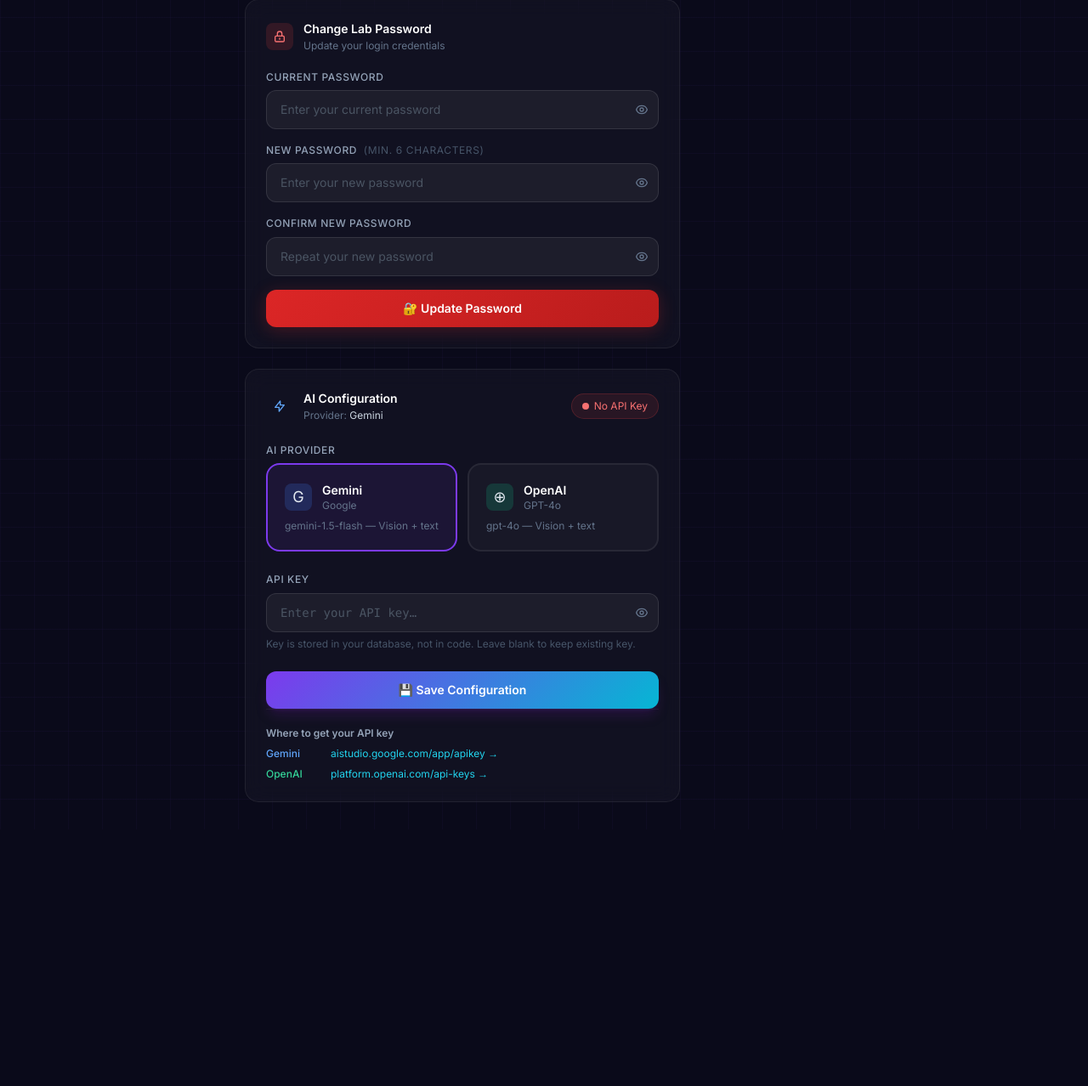
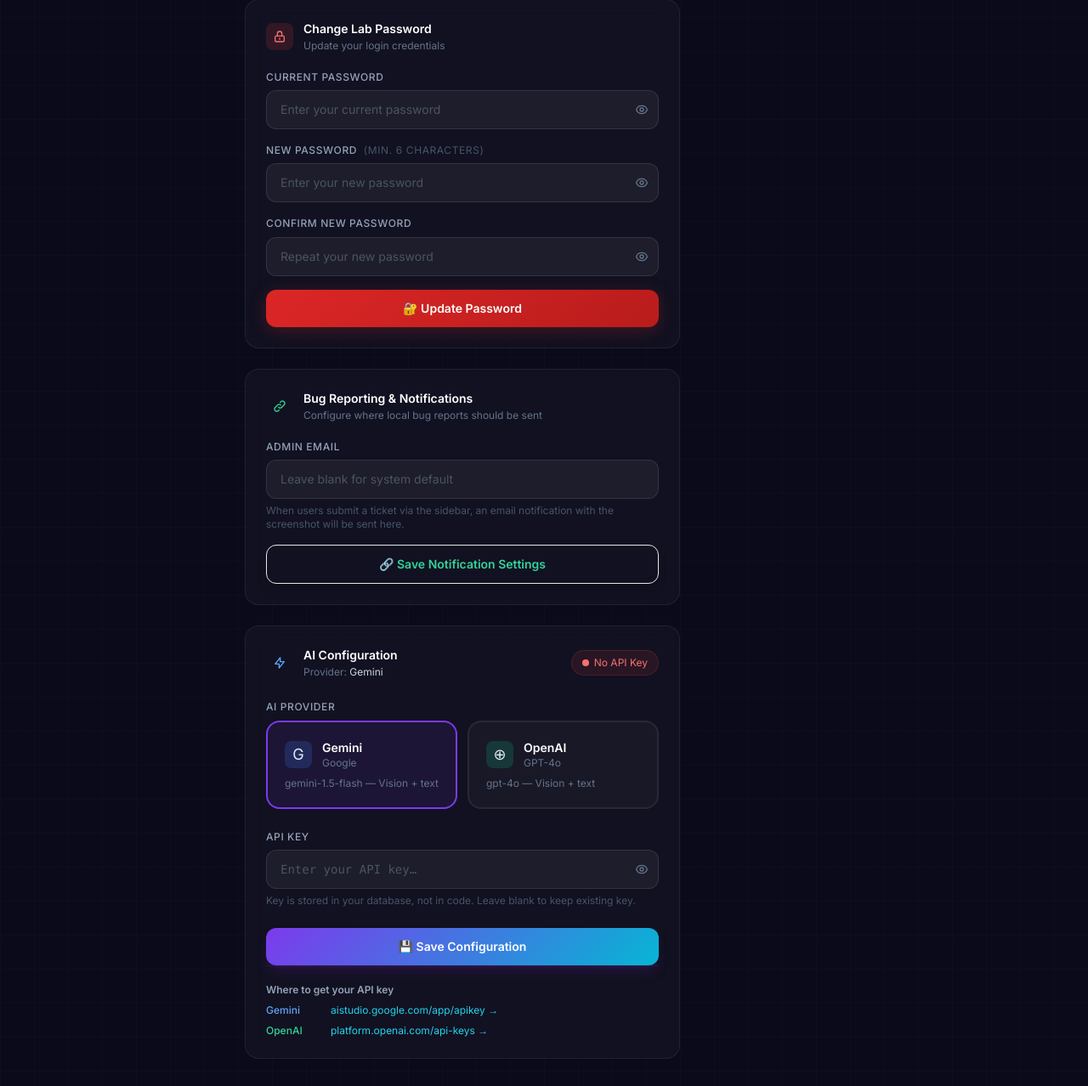
Before and after one commit to Philusha1983/diy-inventory, a PHP site: page /settings.php in a window 1280 px wide. Shown: the part 1020-2298 px from the top of the page at 85% size. Before the commit the page ends 1964 px from the top, so only its background shows below. Run offline with PHP 8.4, Linux system fonts and the light colour scheme; the visitor is signed in with stand-in values (Sample User, id 1); data comes from the database, SQL or seed files in the repository; some libraries are stand-ins or nearby versions.

Commit message:
refactor: replace html2canvas with html-to-image and update bug reporter modal layout

```diff
--- a/includes/bug_reporter.php
+++ b/includes/bug_reporter.php
@@ -1,81 +1,102 @@
 <!-- ── Floating Bug Reporter ─────────────────────────────────────────────── -->
-<script src="https://cdnjs.cloudflare.com/ajax/libs/html2canvas/1.4.1/html2canvas.min.js"></script>
+<script src="https://cdnjs.cloudflare.com/ajax/libs/html-to-image/1.11.11/html-to-image.min.js"></script>
 
 <!-- Floating Button removed, now integrated into sidebar -->
 
 <!-- Modal -->
-<div id="bug-modal" class="fixed inset-0 bg-black/80 hidden flex-col items-center justify-center p-4 backdrop-blur-sm" style="z-index: 9999;">
-  <div class="border border-purple-500/30 rounded-2xl w-full max-w-4xl flex flex-col max-h-[90vh] shadow-2xl overflow-hidden" style="background-color: #0f0f1e;">
+<div id="bug-modal" class="fixed inset-0 bg-black/80 hidden items-center justify-center p-4 sm:p-10 backdrop-blur-sm"
+  style="z-index: 9999;">
+  <div
+    class="border border-purple-500/30 rounded-2xl w-full max-w-4xl max-h-[90vh] shadow-2xl overflow-hidden grid grid-rows-[auto_minmax(0,1fr)_auto]"
+    style="background-color: #0f0f1e;">
 
     <!-- Header -->
     <div class="px-6 py-4 border-b border-white/10 flex justify-between items-center bg-white/5">
       <h3 class="font-semibold text-white text-lg flex items-center gap-2">
         <svg class="w-5 h-5 text-purple-400" fill="none" viewBox="0 0 24 24" stroke="currentColor">
-          <path stroke-linecap="round" stroke-linejoin="round" stroke-width="2" d="M12 9v2m0 4h.01m-6.938 4h13.856c1.54 0 2.502-1.667 1.732-3L13.732 4c-.77-1.333-2.694-1.333-3.464 0L3.34 16c-.77 1.333.192 3 1.732 3z"/>
+          <path stroke-linecap="round" stroke-linejoin="round" stroke-width="2"
+            d="M12 9v2m0 4h.01m-6.938 4h13.856c1.54 0 2.502-1.667 1.732-3L13.732 4c-.77-1.333-2.694-1.333-3.464 0L3.34 16c-.77 1.333.192 3 1.732 3z" />
         </svg>
         Report a Bug
       </h3>
       <button onclick="closeBugReporter()" class="text-slate-400 hover:text-white transition-colors">
-        <svg class="w-6 h-6" fill="none" viewBox="0 0 24 24" stroke="currentColor"><path stroke-linecap="round" stroke-linejoin="round" stroke-width="2" d="M6 18L18 6M6 6l12 12"/></svg>
+        <svg class="w-6 h-6" fill="none" viewBox="0 0 24 24" stroke="currentColor">
+          <path stroke-linecap="round" stroke-linejoin="round" stroke-width="2" d="M6 18L18 6M6 6l12 12" />
+        </svg>
       </button>
     </div>
 
     <!-- Body -->
-    <div class="flex-1 overflow-y-auto p-4 sm:p-6 flex flex-col lg:flex-row gap-5 sm:gap-6">
+    <div class="overflow-y-auto p-4 sm:p-6 flex flex-col lg:flex-row gap-5 sm:gap-6">
 
       <!-- Form Side -->
       <div class="flex-1 flex flex-col gap-4">
         <div>
-          <label class="block text-sm font-medium text-slate-300 mb-1">Description <span class="text-red-400">*</span></label>
-          <textarea id="bug-desc" rows="4" class="w-full bg-black/20 border border-white/10 rounded-xl px-4 py-3 text-sm text-white placeholder-slate-500 focus:border-purple-500/50 focus:ring-1 focus:ring-purple-500/50 outline-none transition-all" placeholder="What went wrong? Please be descriptive..."></textarea>
+          <label class="block text-sm font-medium text-slate-300 mb-1">Description <span
+              class="text-red-400">*</span></label>
+          <textarea id="bug-desc" rows="4"
+            class="w-full bg-black/20 border border-white/10 rounded-xl px-4 py-3 text-sm text-white placeholder-slate-500 focus:border-purple-500/50 focus:ring-1 focus:ring-purple-500/50 outline-none transition-all"
+            placeholder="What went wrong? Please be descriptive..."></textarea>
         </div>
 
-        <div>
-          <label class="block text-sm font-medium text-slate-300 mb-1">Destination</label>
-          <select id="bug-dest" class="w-full bg-black/20 border border-white/10 rounded-xl px-4 py-3 text-sm text-white outline-none">
-            <option value="admin">Admin (Local System)</option>
-            <option value="github">GitHub Repository</option>
-          </select>
-        </div>
 
         <div>
-          <label class="block text-sm font-medium text-slate-300 mb-1">Your Email <span class="text-slate-500 font-normal">(optional)</span></label>
-          <input type="email" id="bug-email" class="w-full bg-black/20 border border-white/10 rounded-xl px-4 py-3 text-sm text-white placeholder-slate-500 outline-none" placeholder="you@example.com">
+          <label class="block text-sm font-medium text-slate-300 mb-1">Your Email <span
+              class="text-slate-500 font-normal">(optional)</span></label>
+          <input type="email" id="bug-email"
+            class="w-full bg-black/20 border border-white/10 rounded-xl px-4 py-3 text-sm text-white placeholder-slate-500 outline-none"
+            placeholder="you@example.com">
         </div>
       </div>
 
       <!-- Screenshot Side -->
       <div class="flex-1 flex flex-col gap-2">
         <div class="flex justify-between items-center">
-          <label class="block text-sm font-medium text-slate-300">Screenshot <span class="text-slate-500 font-normal">(optional)</span></label>
+          <label class="block text-sm font-medium text-slate-300">Screenshot <span
+              class="text-slate-500 font-normal">(optional)</span></label>
           <div id="screenshot-actions" class="flex gap-2 hidden">
-            <button onclick="clearCanvas()" class="text-xs text-slate-400 hover:text-white px-2 py-1 rounded bg-white/5 hover:bg-white/10 transition-colors">Clear Drawing</button>
-            <button onclick="takeScreenshot()" class="text-xs text-purple-400 hover:text-purple-300 px-2 py-1 rounded bg-purple-500/10 hover:bg-purple-500/20 transition-colors">Retake</button>
-            <button onclick="removeScreenshot()" class="text-xs text-red-400 hover:text-red-300 px-2 py-1 rounded bg-red-500/10 hover:bg-red-500/20 transition-colors">Remove</button>
+            <button onclick="clearCanvas()"
+              class="text-xs text-slate-400 hover:text-white px-2 py-1 rounded bg-white/5 hover:bg-white/10 transition-colors">Clear
+              Drawing</button>
+            <button onclick="takeScreenshot()"
+              class="text-xs text-purple-400 hover:text-purple-300 px-2 py-1 rounded bg-purple-500/10 hover:bg-purple-500/20 transition-colors">Retake</button>
+            <button onclick="removeScreenshot()"
+              class="text-xs text-red-400 hover:text-red-300 px-2 py-1 rounded bg-red-500/10 hover:bg-red-500/20 transition-colors">Remove</button>
           </div>
         </div>
-        <div id="canvas-container" class="relative w-full min-h-[200px] sm:min-h-[280px] bg-black/40 border border-white/10 rounded-xl overflow-hidden flex flex-col items-center justify-center">
+        <div id="canvas-container"
+          class="relative w-full min-h-[200px] sm:min-h-[280px] max-h-[50vh] bg-black/40 border border-white/10 rounded-xl overflow-y-auto overflow-x-hidden flex flex-col items-center">
 
           <!-- Empty State -->
-          <div id="screenshot-empty" class="flex flex-col items-center text-center p-6">
+          <div id="screenshot-empty" class="flex flex-col items-center text-center p-6 m-auto">
             <svg class="w-10 h-10 text-slate-600 mb-3" fill="none" viewBox="0 0 24 24" stroke="currentColor">
-              <path stroke-linecap="round" stroke-linejoin="round" stroke-width="1.5" d="M3 9a2 2 0 012-2h.93a2 2 0 001.664-.89l.812-1.22A2 2 0 0110.07 4h3.86a2 2 0 011.664.89l.812 1.22A2 2 0 0018.07 7H19a2 2 0 012 2v9a2 2 0 01-2 2H5a2 2 0 01-2-2V9z" />
-              <path stroke-linecap="round" stroke-linejoin="round" stroke-width="1.5" d="M15 13a3 3 0 11-6 0 3 3 0 016 0z" />
+              <path stroke-linecap="round" stroke-linejoin="round" stroke-width="1.5"
+                d="M3 9a2 2 0 012-2h.93a2 2 0 001.664-.89l.812-1.22A2 2 0 0110.07 4h3.86a2 2 0 011.664.89l.812 1.22A2 2 0 0018.07 7H19a2 2 0 012 2v9a2 2 0 01-2 2H5a2 2 0 01-2-2V9z" />
+              <path stroke-linecap="round" stroke-linejoin="round" stroke-width="1.5"
+                d="M15 13a3 3 0 11-6 0 3 3 0 016 0z" />
             </svg>
             <p class="text-sm text-slate-400 mb-3">A screenshot helps us understand the issue better.</p>
-            <button type="button" onclick="takeScreenshot()" class="btn-secondary px-4 py-2 rounded-xl text-sm font-medium transition-colors border border-purple-500/30 text-purple-300 hover:bg-purple-500/10">
+            <button type="button" onclick="takeScreenshot()"
+              class="btn-secondary px-4 py-2 rounded-xl text-sm font-medium transition-colors border border-purple-500/30 text-purple-300 hover:bg-purple-500/10">
               📸 Take a Screenshot
             </button>
           </div>
 
           <!-- Loading State -->
-          <div id="screenshot-loading" class="text-slate-500 text-sm flex-col items-center hidden">
-            <svg class="animate-spin h-6 w-6 text-purple-500 mb-2" xmlns="http://www.w3.org/2000/svg" fill="none" viewBox="0 0 24 24"><circle class="opacity-25" cx="12" cy="12" r="10" stroke="currentColor" stroke-width="4"></circle><path class="opacity-75" fill="currentColor" d="M4 12a8 8 0 018-8V0C5.373 0 0 5.373 0 12h4zm2 5.291A7.962 7.962 0 014 12H0c0 3.042 1.135 5.824 3 7.938l3-2.647z"></path></svg>
+          <div id="screenshot-loading" class="text-slate-500 text-sm flex-col items-center hidden m-auto">
+            <svg class="animate-spin h-6 w-6 text-purple-500 mb-2" xmlns="http://www.w3.org/2000/svg" fill="none"
+              viewBox="0 0 24 24">
+              <circle class="opacity-25" cx="12" cy="12" r="10" stroke="currentColor" stroke-width="4"></circle>
+              <path class="opacity-75" fill="currentColor"
+                d="M4 12a8 8 0 018-8V0C5.373 0 0 5.373 0 12h4zm2 5.291A7.962 7.962 0 014 12H0c0 3.042 1.135 5.824 3 7.938l3-2.647z">
+              </path>
+            </svg>
             Capturing screen...
           </div>
 
           <!-- Canvas -->
-          <canvas id="bug-canvas" class="cursor-crosshair w-full h-full object-contain hidden" style="touch-action: none;"></canvas>
+          <canvas id="bug-canvas" class="cursor-crosshair w-full h-auto hidden"
+            style="touch-action: none; max-height: 50vh; "></canvas>
         </div>
       </div>
 
@@ -83,8 +104,10 @@
 
     <!-- Footer -->
     <div class="px-6 py-4 border-t border-white/10 bg-white/5 flex justify-end gap-3">
-      <button onclick="closeBugReporter()" class="px-4 py-2 rounded-xl text-sm font-medium text-slate-400 hover:text-white hover:bg-white/5 transition-colors">Cancel</button>
-      <button onclick="submitBugReport()" id="btn-submit-bug" class="px-6 py-2 rounded-xl text-sm font-bold text-white bg-purple-600 hover:bg-purple-500 shadow-lg shadow-purple-900/30 transition-colors flex items-center gap-2">
+      <button onclick="closeBugReporter()"
+        class="px-4 py-2 rounded-xl text-sm font-medium text-slate-400 hover:text-white hover:bg-white/5 transition-colors">Cancel</button>
+      <button onclick="submitBugReport()" id="btn-submit-bug"
+        class="px-6 py-2 rounded-xl text-sm font-bold text-white bg-purple-600 hover:bg-purple-500 shadow-lg shadow-purple-900/30 transition-colors flex items-center gap-2">
         Submit Report
       </button>
     </div>
@@ -148,11 +171,25 @@ async function takeScreenshot() {
       const isLightMode = document.documentElement.classList.contains('light');
       const bgColor = isLightMode ? '#f8fafc' : '#0f0f1e';
 
-    const renderedCanvas = await html2canvas(document.body, {
-      logging: false,
-      useCORS: true,
-      scale: window.devicePixelRatio || 1, // better quality
-      backgroundColor: bgColor
+      const renderedCanvas = await htmlToImage.toCanvas(document.body, {
+        backgroundColor: bgColor,
+        pixelRatio: window.devicePixelRatio || 1,
+        skipFonts: true, // Prevents CORS failures on Google Fonts
+        filter: (node) => {
+          // Exclude the modal itself to prevent rendering loops or sizing issues
+          if (node.id === 'bug-modal') return false;
+
+          // Exclude external images that might trigger CORS canvas tainting
+          if (node.tagName === 'IMG') {
+            try {
+              const src = node.getAttribute('src');
+              if (src && src.startsWith('http') && !src.includes(window.location.host)) {
+                return false; // Skip external images to prevent security errors
+              }
+            } catch (e) { }
+          }
+          return true;
+        }
       });
 
       // Restore UI
@@ -174,7 +211,7 @@ async function takeScreenshot() {
       emptyState.classList.remove('hidden');
       emptyState.classList.add('flex');
       document.getElementById('bug-modal').style.opacity = '1';
-    alert("Failed to capture screenshot.");
+      alert("Failed to capture screenshot: " + (err.message || err));
     }
   }
 
@@ -207,8 +244,8 @@ function initCanvas(sourceCanvas) {
     bugCanvas.addEventListener('mouseout', stopDrawing);
 
     // Touch support
-  bugCanvas.addEventListener('touchstart', handleTouchStart, {passive: false});
-  bugCanvas.addEventListener('touchmove', handleTouchMove, {passive: false});
+    bugCanvas.addEventListener('touchstart', handleTouchStart, { passive: false });
+    bugCanvas.addEventListener('touchmove', handleTouchMove, { passive: false });
     bugCanvas.addEventListener('touchend', stopDrawing);
   }
 
@@ -278,7 +315,6 @@ function clearCanvas() {
 
   async function submitBugReport() {
     const desc = document.getElementById('bug-desc').value.trim();
-  const dest = document.getElementById('bug-dest').value;
     const email = document.getElementById('bug-email').value.trim();
 
     if (!desc) {
@@ -302,7 +338,6 @@ async function submitBugReport() {
         headers: { 'Content-Type': 'application/json' },
         body: JSON.stringify({
           description: desc,
-        destination: dest,
           email: email,
           image: base64Image
         })
--- a/settings.php
+++ b/settings.php
@@ -11,6 +11,13 @@ $message      = '';
 $message_type = 'success';
 $pw_message   = '';
 $pw_type      = 'success';
+
+// --- Save integrations ---
+if ($_SERVER['REQUEST_METHOD'] === 'POST' && isset($_POST['action']) && $_POST['action'] === 'save_integrations') {
+    $admin_email = trim($_POST['admin_email'] ?? '');
+    $pdo->prepare("INSERT INTO settings (setting_key, setting_value) VALUES ('admin_email', ?) ON DUPLICATE KEY UPDATE setting_value = ?")->execute([$admin_email, $admin_email]);
+    $message = 'Bug reporting settings saved successfully!';
+}
 
 // --- AI provider / API key save ---
 if ($_SERVER['REQUEST_METHOD'] === 'POST' && isset($_POST['action']) && $_POST['action'] === 'save_config') {
@@ -465,6 +472,36 @@ $has_key          = !empty($settings['api_key']);
       </div>
 
 
+      <!-- Bug Reporting Section -->
+      <div class="glass rounded-2xl p-6 mt-6 border border-emerald-500/10">
+        <div class="flex items-center gap-3 mb-5">
+          <div class="w-8 h-8 rounded-lg bg-emerald-500/15 flex items-center justify-center flex-shrink-0">
+            <svg class="w-4 h-4 text-emerald-400" fill="none" viewBox="0 0 24 24" stroke="currentColor">
+              <path stroke-linecap="round" stroke-linejoin="round" stroke-width="2" d="M13.828 10.172a4 4 0 00-5.656 0l-4 4a4 4 0 105.656 5.656l1.102-1.101m-.758-4.899a4 4 0 005.656 0l4-4a4 4 0 00-5.656-5.656l-1.1 1.1"/>
+            </svg>
+          </div>
+          <div>
+            <p class="text-sm font-semibold text-white">Bug Reporting & Notifications</p>
+            <p class="text-xs text-slate-500 mt-0.5">Configure where local bug reports should be sent</p>
+          </div>
+        </div>
+
+        <form method="POST" class="space-y-4">
+          <input type="hidden" name="action" value="save_integrations">
+
+          <div>
+            <label class="form-label">Admin Email</label>
+            <input type="email" name="admin_email" value="<?= htmlspecialchars($settings['admin_email'] ?? '') ?>" placeholder="Leave blank for system default" class="input-field w-full rounded-xl px-4 py-3 text-sm">
+            <p class="text-xs text-slate-600 mt-1.5">When users submit a ticket via the sidebar, an email notification with the screenshot will be sent here.</p>
+          </div>
+
+          <button type="submit" class="w-full py-3 rounded-xl font-semibold text-emerald-400 border border-emerald-500/30 hover:bg-emerald-500/10 text-sm shadow-lg shadow-emerald-900/10 mt-2 transition-colors">
+            🔗 Save Notification Settings
+          </button>
+        </form>
+      </div>
+
+
       <!-- 4. AI Configuration -->
       <div class="glass rounded-2xl p-6 mt-6">
         <div class="flex items-center justify-between gap-3 mb-5">
```
Also changed, not shown: bug_report_api.php (+5 -58 lines). Lines whose indentation alone changed are shown as unchanged.
